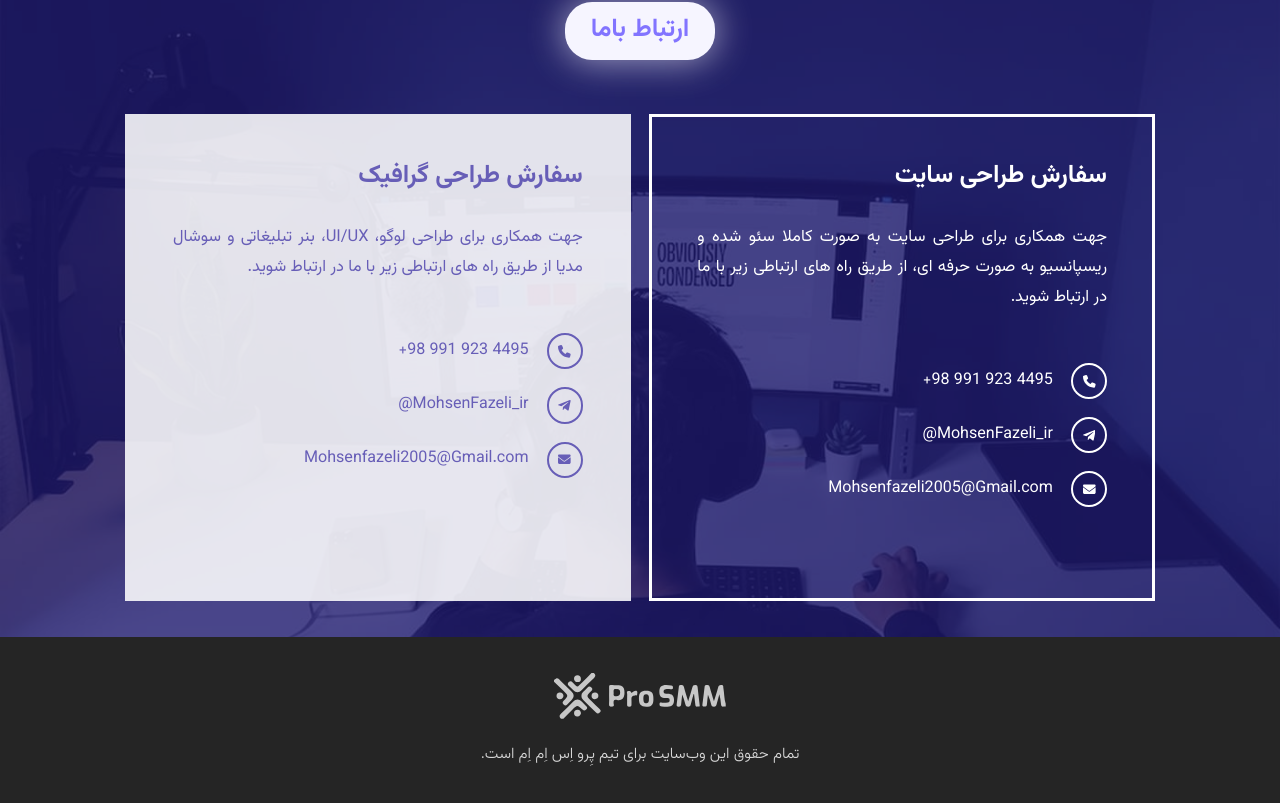
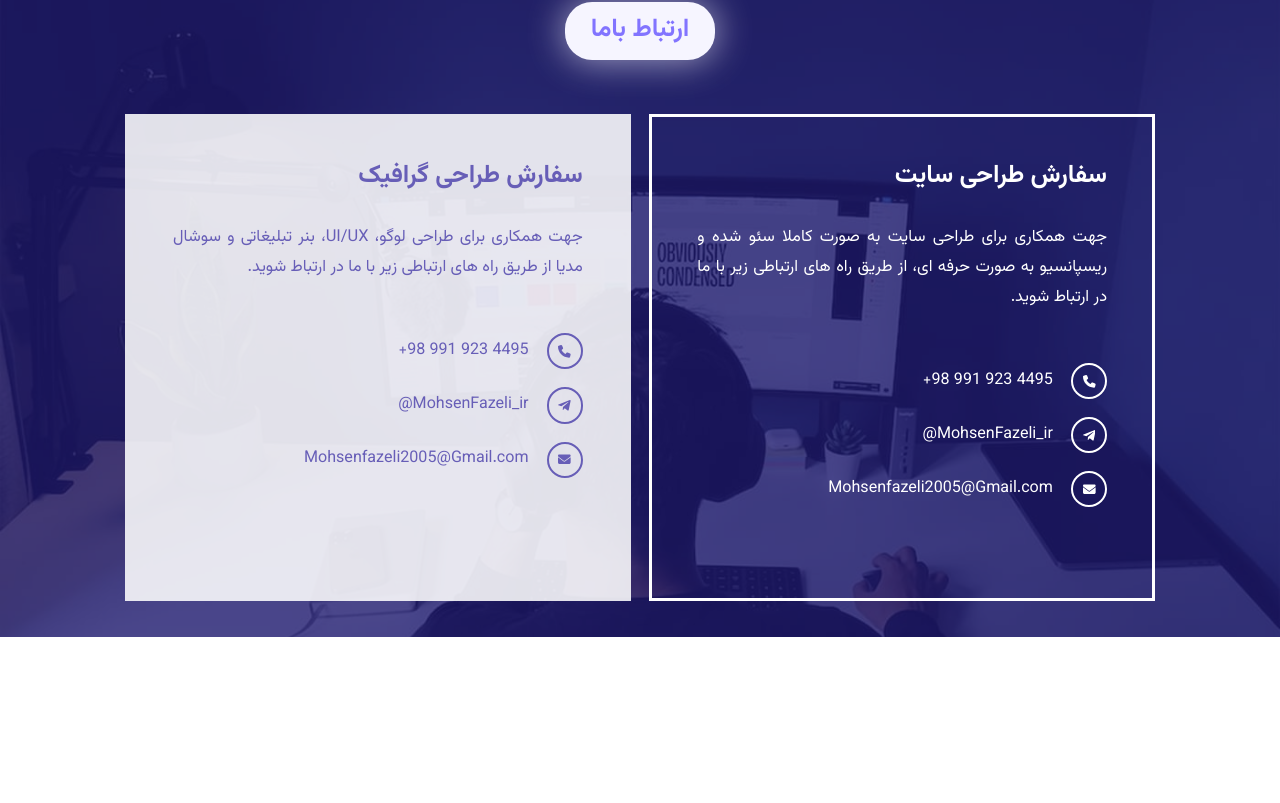
Before and after one commit to Amir-A-M/pro-smm, a Next.js app: page / in a window 1280 px wide. Shown: the part 3471-4274 px from the top of the page. After the commit the page ends 4108 px from the top, so only its background shows below. Built offline with nearby package versions, Linux system fonts and the light colour scheme.

Commit message:
Revert "Added: Footer, Nav links"
This reverts commit 7a4f97d59c237cfb2092f734d2bc125f1a529362.

```diff
--- a/src/components/about/About.jsx
+++ b/src/components/about/About.jsx
@@ -5,7 +5,7 @@ import { device } from "../../styles/global";
 
 const About = () => {
   return (
-    <$Wrapper id="about">
+    <$Wrapper>
       <$Container>
         <$SectionTitle>درباره ما</$SectionTitle>
         <$p>
--- a/src/components/contact/ContactUs.jsx
+++ b/src/components/contact/ContactUs.jsx
@@ -8,7 +8,7 @@ import { device } from "../../styles/global";
 
 const ContactUs = () => {
   return (
-    <$Wrapper id="contact">
+    <$Wrapper>
       <$Image src={bgImage} alt="people working" />
       <$overlay />
       <$Container>
--- a/src/components/gallery/gallery.jsx
+++ b/src/components/gallery/gallery.jsx
@@ -77,7 +77,7 @@ const Gallery = () => {
   };
 
   return (
-    <$Wrapper id="works">
+    <$Wrapper>
       <Container>
         <$SectionTitle>نمونه کارها</$SectionTitle>
 
--- a/src/components/gridTemplate/GridTemplate.jsx
+++ b/src/components/gridTemplate/GridTemplate.jsx
@@ -25,7 +25,7 @@ const GridTemplate = () => {
   ];
 
   return (
-    <$Section id="services">
+    <$Section>
       <$Container>
         {data.map((item, i) => {
           if (i % 2)
--- a/src/components/hero/Hero.jsx
+++ b/src/components/hero/Hero.jsx
@@ -9,7 +9,7 @@ import { device } from "../../styles/global";
 
 const Hero = () => {
   return (
-    <$Wrapper id="home">
+    <$Wrapper>
       <$Container fullHeight>
         <$Content>
           <HeroTitle title="طراحی سایت با" primary="پرو‌اس‌اس‌ام" />
--- a/src/layouts/footer/Footer.jsx
+++ /dev/null
@@ -1,36 +0,0 @@
-import styled from "styled-components";
-import Logo from '/src/assets/images/logo/prosmm-header-logo.svg';
-
-const Footer = () => {
-  return <$Footer>
-    <$Logo />
-    <$Copyright>تمام حقوق اين وب‌سايت برای تیم پِرو اِس اِم اِم  است.</$Copyright>
-  </$Footer>;
-};
-
-export default Footer;
-
-const $Footer = styled.footer`
-  display: flex;
-  flex-direction: column;
-  align-items: center;
-  padding: 2rem;
-
-  background-color: #252525;
-`;
-
-const $Logo = styled(Logo)`
-  width: 9.5rem;
-  margin-bottom: 1.2rem;
-
-  & * {
-    fill: #c7c7c7 !important;
-  }
-`;
-
-const $Copyright = styled.p`
-  font-size: .85rem;
-  text-align: center;
-  line-height: 1.7;
-  color: #d7d7d7;
-`;
--- a/src/layouts/header/Header.jsx
+++ b/src/layouts/header/Header.jsx
@@ -13,10 +13,10 @@ const Header = () => {
 
   const [navList] = useState([
     { link: "#home", text: "خانه" },
-    { link: "#about", text: "درباره ما" },
-    { link: "#services", text: "خدمات" },
-    { link: "#works", text: "نمونه کارها" },
-    { link: "#contact", text: "تماس با‌ما" },
+    { link: "#home", text: "درباره ما" },
+    { link: "#home", text: "خدمات" },
+    { link: "#home", text: "نمونه کارها" },
+    { link: "#home", text: "تماس با‌ما" },
   ]);
 
   const [isMenuOpen, setIsMenuOpen] = useState(false);
@@ -65,7 +65,7 @@ const $Header = styled.header`
 
     width: 80vw;
     max-width: 16rem;
-    margin: 0.4rem;
+    margin: .4rem;
     padding: 1.6rem;
 
     flex-direction: column;
@@ -74,7 +74,7 @@ const $Header = styled.header`
 
     background-color: #fff;
     box-shadow: 1px 0px 9px 0px #0000003d;
-    border-radius: 0.7rem;
+    border-radius: .7rem;
     transition: all ease-in-out 200ms;
   }
 `;
@@ -101,15 +101,15 @@ const $LogoWrapper = styled.div`
 
 const $BlobWrapper = styled.div`
   position: absolute;
-  width: 65vw;
-  height: 55vh;
-
   rotate: 156deg;
+  translate: -50% -50%;
   z-index: -1;
-  translate: -30% 45%;
 
   svg {
     display: block;
+    width: 50vw;
+    height: 50vh;
+
     filter: drop-shadow(0 0 172px rgba(122, 112, 206, 0.55));
   }
 
--- a/src/pages/index.jsx
+++ b/src/pages/index.jsx
@@ -7,7 +7,6 @@ import GridTemplate from "../components/gridTemplate/GridTemplate";
 import Hero from "../components/hero/Hero";
 import Header from "../layouts/header/Header";
 import ContactUs from "../components/contact/ContactUs";
-import Footer from "../layouts/footer/Footer";
 
 export default function Home() {
   return (
@@ -27,8 +26,6 @@ export default function Home() {
         <Gallery />
         <ContactUs />
       </main>
-
-      <Footer />
     </>
   );
 }
--- a/src/styles/global/global.js
+++ b/src/styles/global/global.js
@@ -27,7 +27,7 @@ export const GlobalStyle = createGlobalStyle`
   }
 
   html {
-    scroll-behavior: smooth !important;
+    scroll-behavior: smooth;
     /*font-size : 62.5%;*/
     font-size: var(--rem-lg);
     ${device.tablet} {
```
